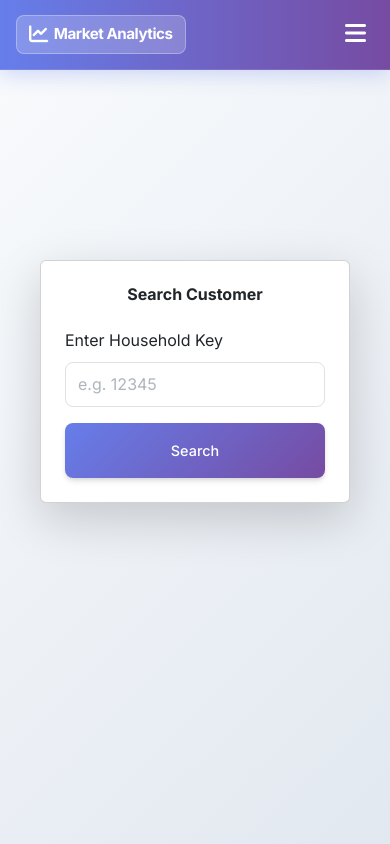
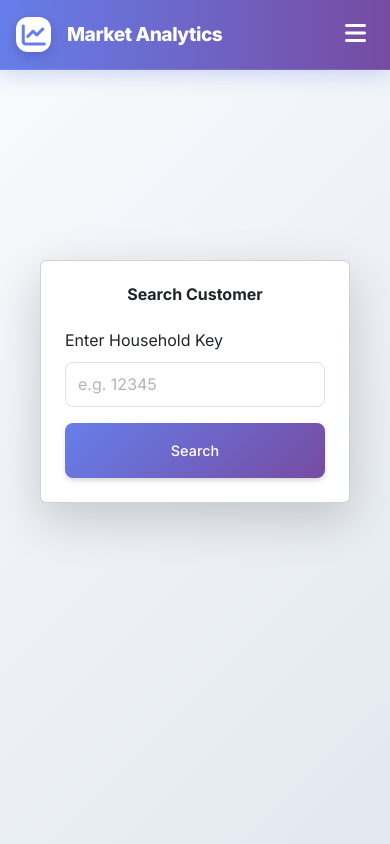
Before and after one commit to Sinamozaffarirad/dunnhumby-market-data-mining, a Django app: page /customers/search/ in a window 390 px wide. Run offline with Django 5.2, Linux system fonts and the light colour scheme; some libraries are stand-ins or nearby versions.

Commit message:
Restore exact logo from 'Latest Main version before merge Samaneh 9/17' commit
- Use exact nav-brand structure from commit eba3a80
- Restore original nav-brand-icon styling with white background and purple icon
- Keep nav-brand with gap: 1rem spacing as in original
- Maintain exact mobile responsive sizing (35px x 35px)
- Preserve rest of navbar improvements (smaller nav-link icons)

✨ Restore previous navbar appearance

```diff
--- a/Website/market/templates/site/base.html
+++ b/Website/market/templates/site/base.html
@@ -64,6 +64,7 @@
     .nav-brand {
       display: flex;
       align-items: center;
+      gap: 1rem;
       color: white;
       text-decoration: none;
       font-weight: 800;
@@ -77,26 +78,17 @@
       transform: scale(1.05);
     }
 
-    .nav-brand-logo {
+    .nav-brand-icon {
+      font-size: 2rem;
+      background: white;
+      color: #667eea;
+      border-radius: 12px;
+      width: 40px;
+      height: 40px;
       display: flex;
       align-items: center;
-      background: rgba(255, 255, 255, 0.2);
-      padding: 8px 16px;
-      border-radius: 8px;
-      backdrop-filter: blur(10px);
-      border: 1px solid rgba(255, 255, 255, 0.3);
-    }
-
-    .nav-brand-logo i {
-      font-size: 1.4rem;
-      color: white;
-      margin-right: 8px;
-    }
-
-    .nav-brand-logo span {
-      color: white;
-      font-weight: 700;
-      font-size: 1.1rem;
+      justify-content: center;
+      box-shadow: 0 4px 12px rgba(0, 0, 0, 0.15);
     }
 
     .nav-links {
@@ -232,17 +224,10 @@
         font-size: 1.2rem;
       }
 
-      .nav-brand-logo {
-        padding: 6px 12px;
-      }
-
-      .nav-brand-logo i {
-        font-size: 1.2rem;
-        margin-right: 6px;
-      }
-
-      .nav-brand-logo span {
-        font-size: 0.95rem;
+      .nav-brand-icon {
+        width: 35px;
+        height: 35px;
+        font-size: 1.5rem;
       }
 
       .content {
@@ -277,10 +262,10 @@
   <nav class="modern-nav fade-up">
     <div class="nav-container">
       <a href="/analysis/" class="nav-brand">
-        <div class="nav-brand-logo">
+        <div class="nav-brand-icon">
           <i class="fas fa-chart-line"></i>
-          <span>Market Analytics</span>
         </div>
+        <span>Market Analytics</span>
       </a>
 
       <div class="nav-links" id="navLinks">
```
